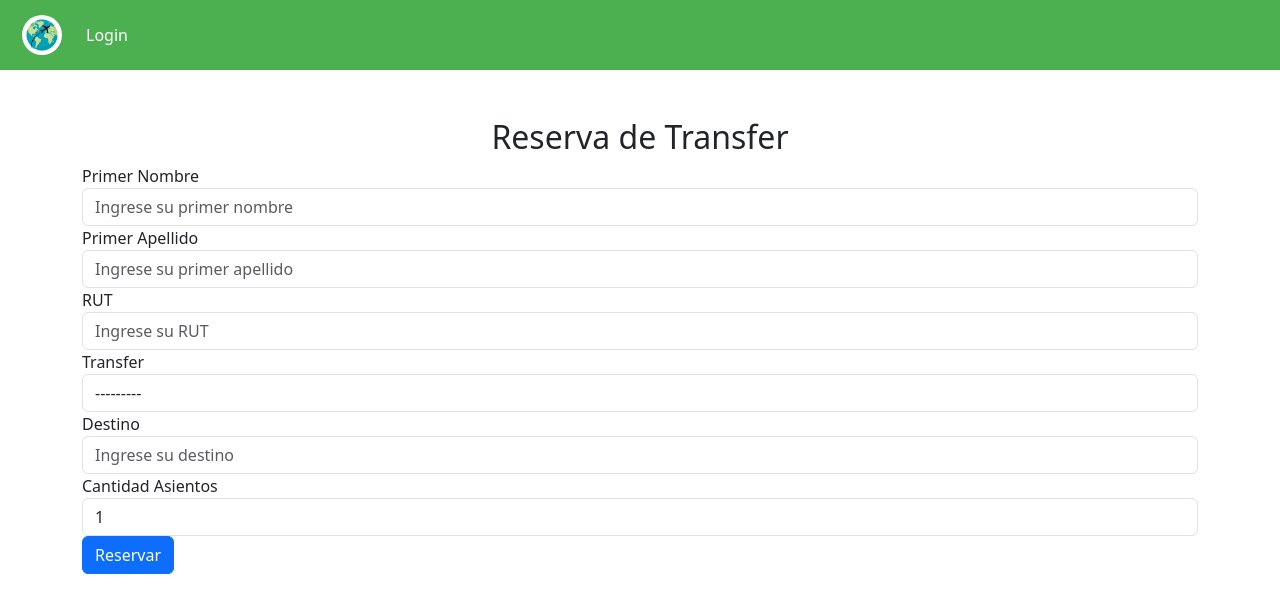
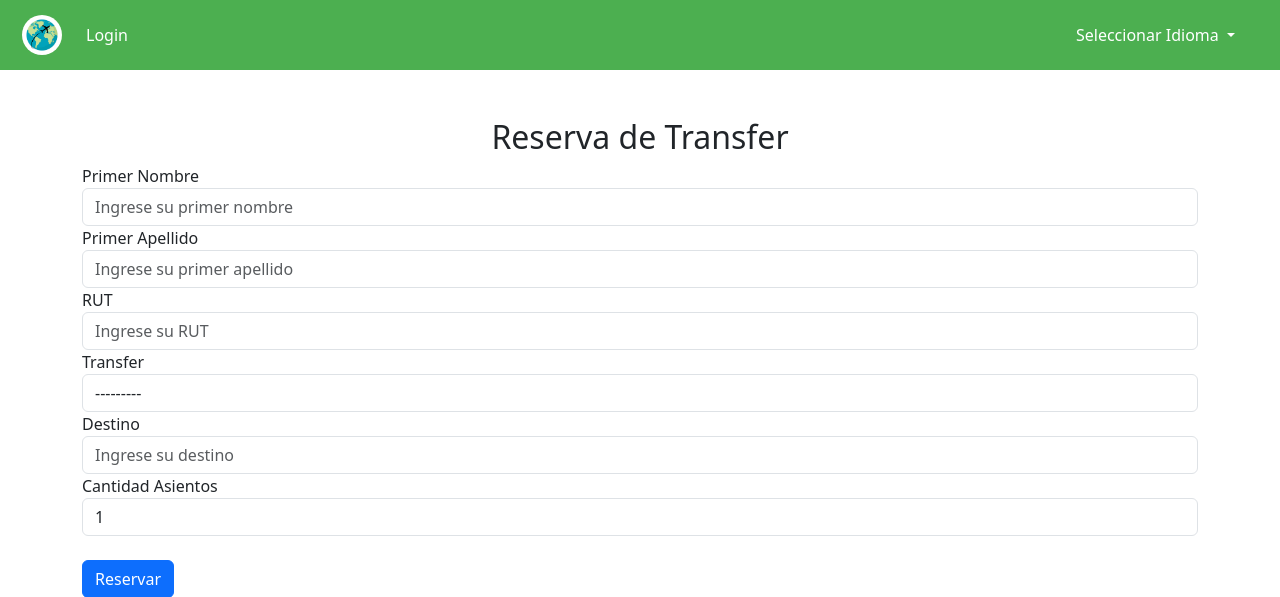
Before and after one commit to SunnyFish985/IngSoftware_Parcial3-ET006D, a Django app: page /reservar/ in a window 1280 px wide. Shown: the top 597 px of the page. Run offline with Django 5.2, Linux system fonts and the light colour scheme; data comes from the database, SQL or seed files in the repository; both versions use the stored data as it was after the commit; parts of the project's set-up code (start-up, migrations or seed data) failed here and were passed over.

Commit message:
actualizacion

```diff
--- a/reserva/core/templates/base/base.html
+++ b/reserva/core/templates/base/base.html
@@ -20,7 +20,7 @@
                     <span class="navbar-toggler-icon"></span>
                 </button>
                 <div class="collapse navbar-collapse" id="navbarNav">
-                    <ul class="navbar-nav">
+                    <ul class="navbar-nav me-auto">
                         {% if user.is_authenticated and user.is_staff %}
                             <li class="nav-item">
                                 {% block active-perfil %}
@@ -39,6 +39,18 @@
                             </li>
                         {% endif %}
                     </ul>
+                    <ul class="navbar-nav ms-auto">
+                        <li class="nav-item dropdown">
+                            <a class="nav-link dropdown-toggle" href="#" id="languageDropdown" role="button" data-bs-toggle="dropdown" aria-expanded="false">
+                                Seleccionar Idioma
+                            </a>
+                            <ul class="dropdown-menu dropdown-menu-end" aria-labelledby="languageDropdown">
+                                <li><a class="dropdown-item" href="#">Español</a></li>
+                                <li><a class="dropdown-item" href="#">Inglés</a></li>
+                                <li><a class="dropdown-item" href="#">Francés</a></li>
+                            </ul>
+                        </li>
+                    </ul>
                 </div>
             </div>
         </nav>
--- a/reserva/core/templates/reserva.html
+++ b/reserva/core/templates/reserva.html
@@ -34,6 +34,7 @@
             <label for="id_asientosReserva">Cantidad Asientos</label>
             {{ detalle_form.asientosReserva }}
         </div>
+        <br>
         <button type="submit" class="btn btn-primary">Reservar</button>
     </form>
 </div>
```
Also changed, not shown: reserva/db.sqlite3, reserva/files/imagenes/Furgon_xnikasl.jpg (added), reserva/files/imagenes/bus_0IaKdKl.png (added).
